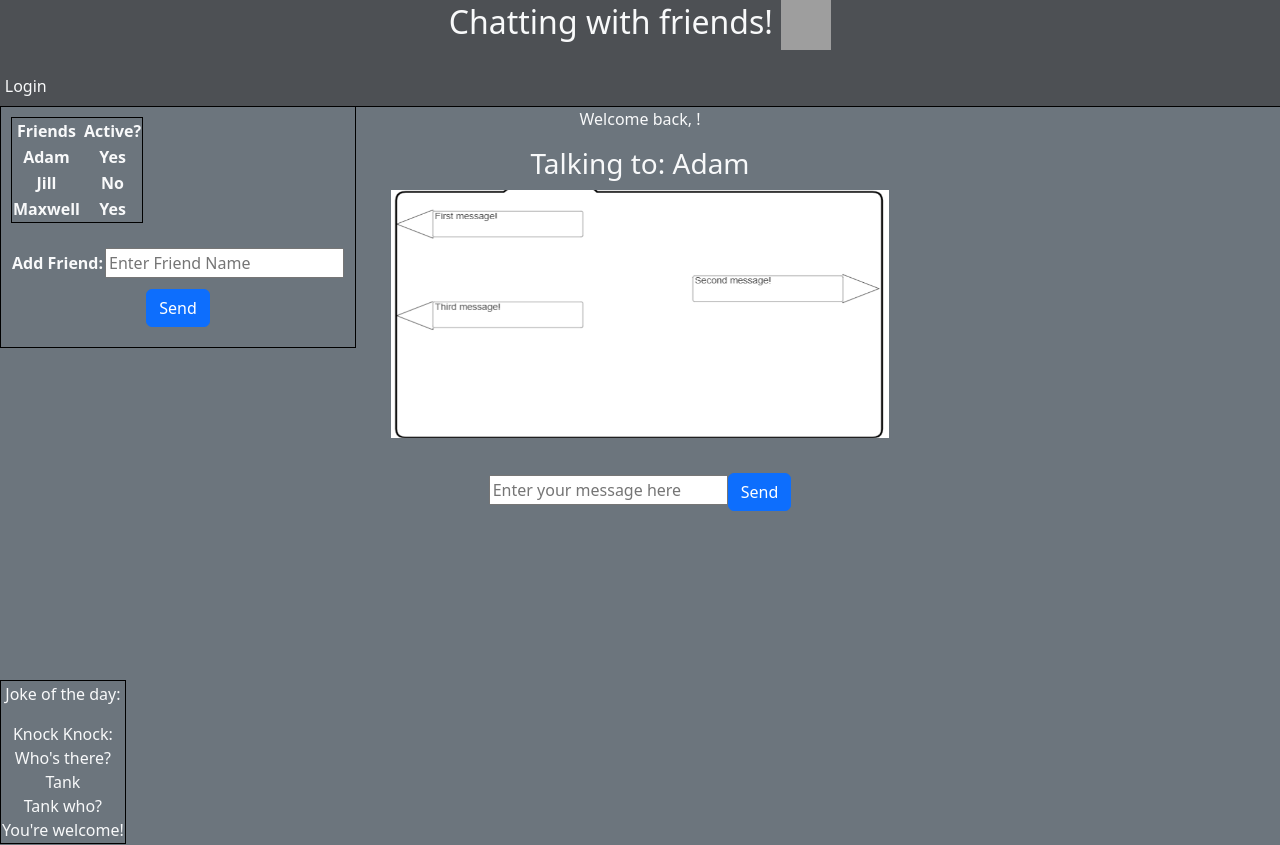
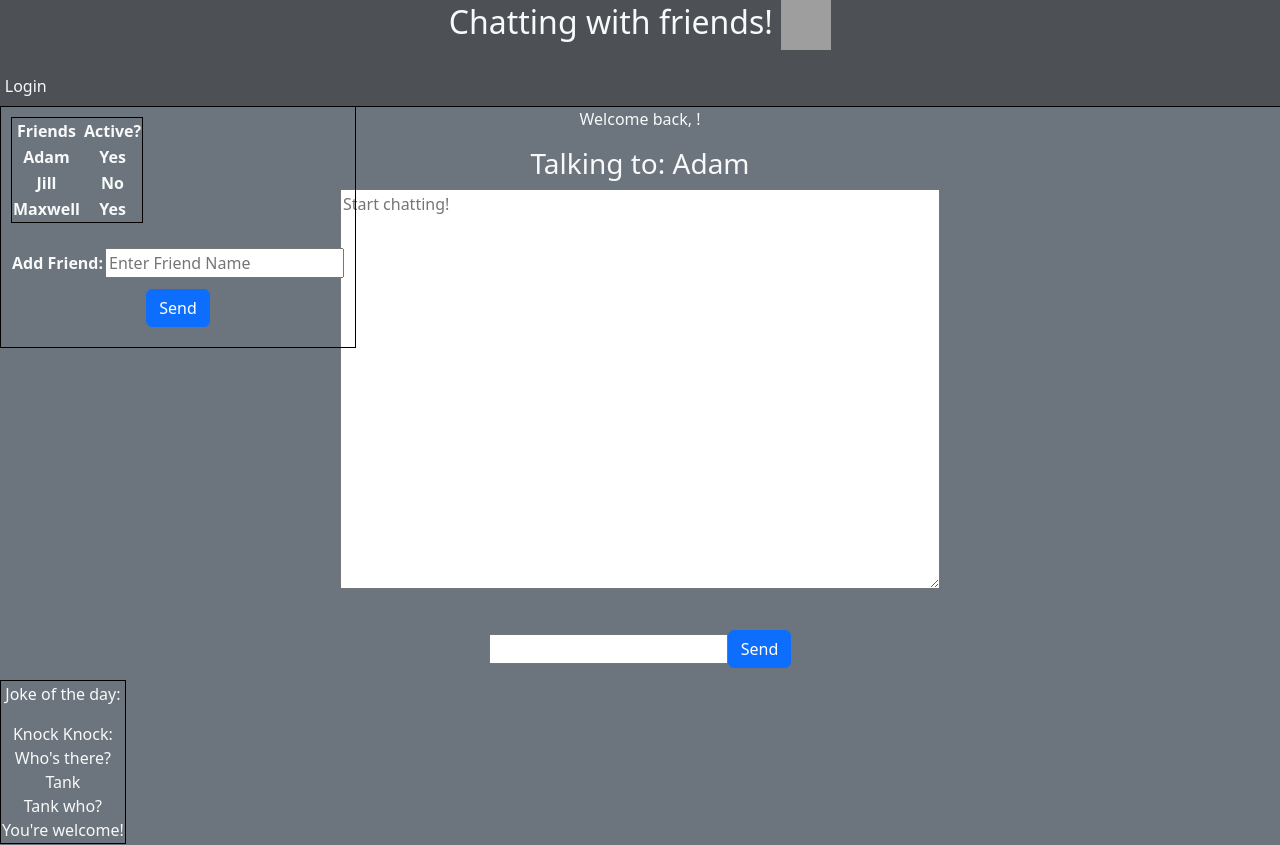
Before and after one commit to caleb-hibbert/Startup, a React (Vite) app: page /chat in a window 1280 px wide. Shown: the top 845 px of the page. Built offline with nearby package versions, Linux system fonts and the light colour scheme; grey boxes are pictures that could not be loaded.

Commit message:
text box working, need to get messages saved/retreived from localstorage

```diff
--- a/src/chat/chat.jsx
+++ b/src/chat/chat.jsx
@@ -1,9 +1,27 @@
 import React, { useEffect, useState } from 'react';
 import { BrowserRouter, NavLink, Route, Routes, useNavigate } from 'react-router-dom';
-
 import "./chatstyles.css";
 
 export function Chat({user}) {
+    const [message, setMessage] = React.useState("");
+    const [chatHistory, setChatHistory] = React.useState("");
+
+    function messageChange(m){
+        setMessage(m.target.value);
+    }
+
+    function sendMessage(s){
+        s.preventDefault();
+        setChatHistory(chatHistory+ "(" + user + ")- " + message+"\n")
+
+    }
+
+    // if (message.trim() !== "") {
+    //     setChatHistory(prevHistory => prevHistory + "\n" + user + ": " + message);
+    //     setMessage(""); // Clear input after sending
+
+
+
   return (
     <main className="container-fluid bg-secondary text-center">
         <title>CWF Chat</title>
@@ -24,18 +42,27 @@ export function Chat({user}) {
                 </table>
                 <br/>
                 <form>
-                    <tr><th>Add Friend: </th><th><input type="text" id="friendname" name="friendname" placeholder="Enter Friend Name"></input></th></tr>
+                    <tr><th>Add Friend: </th><th><input type="text" id="friendname" placeholder="Enter Friend Name"></input></th></tr>
                     <button type="submit" className="btn btn-primary">Send</button>
                 </form>
             </div>
             <div>
-                <img id="chatbox" src="Chat window example.png" style={{width: "500px", height:"250px"}}></img>
+                {/* <img id="chatbox" src="Chat window example.png" style={{width: "500px", height:"250px"}}></img> */}
+
+                <textarea class="messagearea"  placeholder="Start chatting!" value = {chatHistory} readOnly = {true}></textarea>
             </div>
+
             <br/>
-            <form id="messageboxandsend">
-                <input type="text" id="message" name="message" placeholder="Enter your message here"></input>
-                <button type="submit" className="btn btn-primary">Send</button>
+
+            <form id="chatbox">
+                <input type="text" value = {message} onChange = {messageChange} ></input>
+                <button type="submit" className="btn btn-primary" onClick = {sendMessage}>Send</button>
             </form>
+
+
+
+
+
 
             <ul id="jokebox">
                 <p>Joke of the day:</p>
--- a/src/chat/chatstyles.css
+++ b/src/chat/chatstyles.css
@@ -14,6 +14,13 @@ main{
     right: 5px;
 }
 
+    .messagearea{ /*Adjust size once placeholder is gone */
+    height:400px;
+    width:600px;
+    font-size: 100%;
+    overflow:scroll;
+    }
+
 #chatbox{
     display: flex;
     justify-content: center;
@@ -27,10 +34,6 @@ main{
     display:block;
     border: 1px solid black;
     padding: 10px;
-
-
-
-
 }
 #friendlist{
     border: 1px solid black;
```
